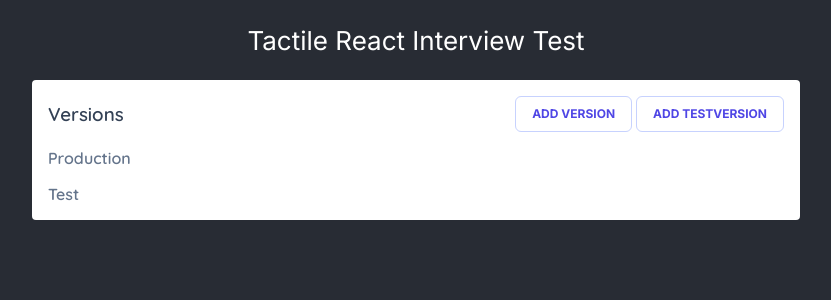
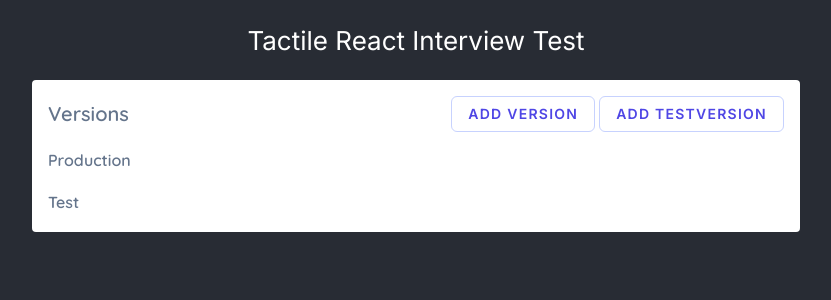
Before and after one commit to feldmuesle/version-manager, a React (Create React App) app: page / in a window 1280 px wide. Shown: the top 300 px of the page, without its empty margins (224-1055 px from the left). Built offline with nearby package versions, Linux system fonts and the light colour scheme.

Commit message:
adjust component styles & theme

```diff
--- a/src/components/Button/Button.tsx
+++ b/src/components/Button/Button.tsx
@@ -24,6 +24,7 @@ const StyledButton = styled(MuiButton, {
     padding: `0 ${theme.spacer.ms}`,
     ...typography,
     borderRadius: 6,
+    letterSpacing: '1.25px',
     '&:hover': {
       backgroundColor:
         variant === 'outlined' ? 'transparent' : theme.palette.primary.main,
--- a/src/components/Chip/Chip.tsx
+++ b/src/components/Chip/Chip.tsx
@@ -6,28 +6,16 @@ export type ChipProps = {
   label: string;
   onClick: () => void;
   disabled?: boolean;
-  type: 'production' | 'test' | 'warning';
+  color: 'production' | 'test' | 'warning';
 };
 
-const StyledChip = styled(MuiChip, {
-  shouldForwardProp: (prop) => prop !== 'type',
-})<{
-  type: ChipProps['type'];
-}>(({ theme, type }) => {
-  const chipTheme = theme.palette.versions[type];
-  const typography = theme.typography.labelUppercase;
+const StyledChip = styled(MuiChip)(({ theme }) => {
+  const typography = theme.typography.labelBold;
 
   return {
-    backgroundColor: chipTheme.default,
-    color: chipTheme.text,
     height: '24px',
     border: 'none',
     ...typography,
-
-    '&:hover': {
-      backgroundColor: chipTheme.hover,
-      color: chipTheme.hoverText,
-    },
   };
 });
 
--- a/src/components/Select/Select.tsx
+++ b/src/components/Select/Select.tsx
@@ -36,23 +36,26 @@ const StyledSelect = styled(StyledTextField)(({ theme }) => {
 });
 
 const StyledOption = styled(MenuItem)(({ theme: { palette, spacer } }) => {
-  const backgroundColorEmphasized = {
+  const backgroundHover = {
     backgroundColor: palette.background.secondary,
+  };
+  const backgroundSelected = {
+    backgroundColor: palette.background.primary,
   };
 
   return {
     color: palette.text.primary,
     backgroundColor: palette.background.default,
 
-    ':hover': { ...backgroundColorEmphasized, color: palette.text.inverted },
-    ':focus-visible': backgroundColorEmphasized,
+    ':hover': backgroundHover,
+    ':focus-visible': backgroundHover,
 
     '&.Mui-selected': {
-      backgroundColor: palette.background.primary,
+      ...backgroundSelected,
       color: palette.text.inverted,
 
-      '&:hover': backgroundColorEmphasized,
-      '&:focus-visible': backgroundColorEmphasized,
+      '&:hover': backgroundSelected,
+      '&:focus-visible': backgroundSelected,
     },
   };
 });
--- a/src/components/TextField/TextField.tsx
+++ b/src/components/TextField/TextField.tsx
@@ -21,15 +21,16 @@ export type TextFieldProps = {
 
 export const StyledTextField = styled(MuiTextField)(({ theme, error }) => {
   return {
+    flex: '1 0 0',
+    maxWidth: '360px',
     '& .MuiInputBase-root': {
+      height: '54px',
       backgroundColor: `${theme.palette.background.tertiary}`,
       color: `${theme.palette.text.primary}`,
       border: `1px solid ${
         error ? theme.palette.text.error : theme.palette.border.main
       }`,
       borderRadius: 4,
-      width: '362px',
-      height: '54px',
 
       '&.Mui-focused': {
         backgroundColor: `${theme.palette.background.tertiary}`,
@@ -54,6 +55,7 @@ export const StyledTextField = styled(MuiTextField)(({ theme, error }) => {
       },
     },
     '& .MuiFormLabel-root': {
+      ...theme.typography.fieldLabel,
       color: `${theme.palette.text[error ? 'error' : 'secondary']}`,
       lineHeight: theme.spacer.xl,
 
--- a/src/theme/theme-types.ts
+++ b/src/theme/theme-types.ts
@@ -1,7 +1,4 @@
-import {
-  Palette as TactilePalette,
-  Theme as TactileTheme,
-} from './theme.config';
+import { Theme as TactileTheme } from './theme.config';
 
 declare module '@mui/material/styles/createPalette' {
   export interface TypeText {
@@ -22,18 +19,25 @@ declare module '@mui/material/styles/createPalette' {
 
 declare module '@mui/material/styles' {
   export interface TypographyVariants {
+    pageTitle: React.CSSProperties;
     sectionTitle: React.CSSProperties;
     labelUppercase: React.CSSProperties;
+    labelBold: React.CSSProperties;
+    fieldLabel: React.CSSProperties;
   }
   export interface Theme {
     spacer: TactileTheme['spacer'];
   }
   export interface Palette {
-    versions: TactilePalette['versions'];
-    text: TactilePalette['text'];
     border: Palette['primary'];
-  }
-  export interface PaletteOptions {
-    versions: TactilePalette['versions'];
+    production: Palette['primary'];
+    test: Palette['primary'];
   }
 }
+
+declare module '@mui/material' {
+  interface ChipPropsColorOverrides {
+    production: true;
+    test: true;
+  }
+}
--- a/src/theme/theme.config.ts
+++ b/src/theme/theme.config.ts
@@ -1,19 +1,35 @@
-import { Breakpoints, createTheme } from '@mui/material';
+import { createTheme } from '@mui/material';
 
 const THEME = {
   typography: {
-    fontFamily: `'Inter', sans-serif`,
+    fontFamily: ['Inter', 'Quicksand', 'sans-serif'].join(','),
     htmlFontSize: 16,
+    pageTitle: {
+      fontSize: '1.25rem', // 20px
+      fontWeight: 600,
+      lineHeight: '120%', // 24px
+    },
     sectionTitle: {
       fontSize: '1rem', // 16px
       fontWeight: 600,
-      lineHeight: '1.25rem', // 20px
+      lineHeight: '162.5%', // 26px
     },
     labelUppercase: {
+      fontSize: '0.875rem', // 14px
+      fontWeight: 600,
+      lineHeight: '171.429%', // 24px
+      textTransform: 'uppercase',
+    },
+    labelBold: {
       fontSize: '0.75rem', // 12px
       fontWeight: 700,
-      lineHeight: '1.125rem', // 18px
-      textTransform: 'uppercase',
+      lineHeight: '150%', // 18px
+    },
+    fieldLabel: {
+      fontSize: '1rem', // 16px
+      fontWeight: 400,
+      lineHeight: '150%', // 24px
+      letterSpacing: '0.4px',
     },
   },
   components: {
@@ -43,37 +59,26 @@ const THEME = {
     lg: '1.5rem', // 24px
     xl: '2rem', // 32px
   },
-  breakpoints: {
-    values: {
-      xs: 425,
-      sm: 600,
-      md: 900,
-      lg: 1200,
-      xl: 1536,
-    },
-  },
 };
 
 const PALETTE = {
   background: {
     default: '#FFFFFF',
     primary: '#334155',
-    secondary: '#64748B',
+    secondary: '#E2E8F0', // #212831
     tertiary: '#F8FAFC',
-    // warning: '#FF9800',
   },
   text: {
-    primary: '#334155',
-    secondary: '#64748B',
+    primary: '#64748B',
+    secondary: '#334155',
     tertiary: '#6B7280',
     disabled: '#9CA3AF',
-    inverted: '#FFFFFF',
+    inverted: '#F8FAFC',
     error: '#EF4444',
-    success: '#065F46',
-    warning: '#9A3412',
   },
   primary: {
     main: '#4F46E5',
+    dark: '#64748B',
   },
   secondary: {
     main: '#64748B',
@@ -84,25 +89,15 @@ const PALETTE = {
   border: {
     main: '#E2E8F0',
   },
-  versions: {
-    production: {
-      default: '#334155',
-      text: '#F8FAFC',
-      hover: '#64748B',
-      hoverText: '#F8FAFC',
-    },
-    test: {
-      default: '#64748B',
-      text: '#E2E8F0',
-      hover: '#64748B',
-      hoverText: '#CBD5E1',
-    },
-    warning: {
-      default: '#F59E0B',
-      text: '#F8FAFC',
-      hover: '#DB8804',
-      hoverText: '#F8FAFC',
-    },
+  production: {
+    main: '#334155',
+    dark: '#64748B',
+    contrastText: '#F8FAFC',
+  },
+  test: {
+    main: '#E2E8F0',
+    dark: '#CBD5E1',
+    contrastText: '#64748B',
   },
 };
 
@@ -110,7 +105,6 @@ export type Palette = typeof PALETTE;
 
 export type Theme = typeof THEME & {
   palette: Palette;
-  breakpoints: Breakpoints;
 };
 
 export const defaultTheme = createTheme({ ...THEME, palette: { ...PALETTE } });
```
